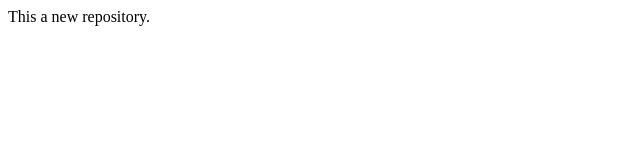
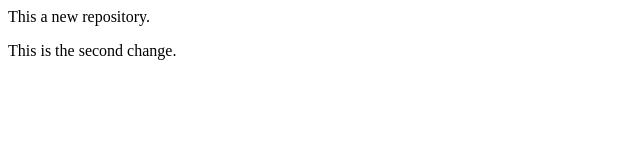
Before and after one commit to Priyadarshini-Sharma/localrepo, a plain HTML site: page index.html in a window 1280 px wide. Shown: the whole page, without its empty margins (0-640 px from the left). Drawn offline with Linux system fonts and the light colour scheme.

Commit message:
Updated changes

```diff
--- a/index.html
+++ b/index.html
@@ -1 +1,2 @@
 <p>This a new repository.</p>
+<p>This is the second change.</p>
```
